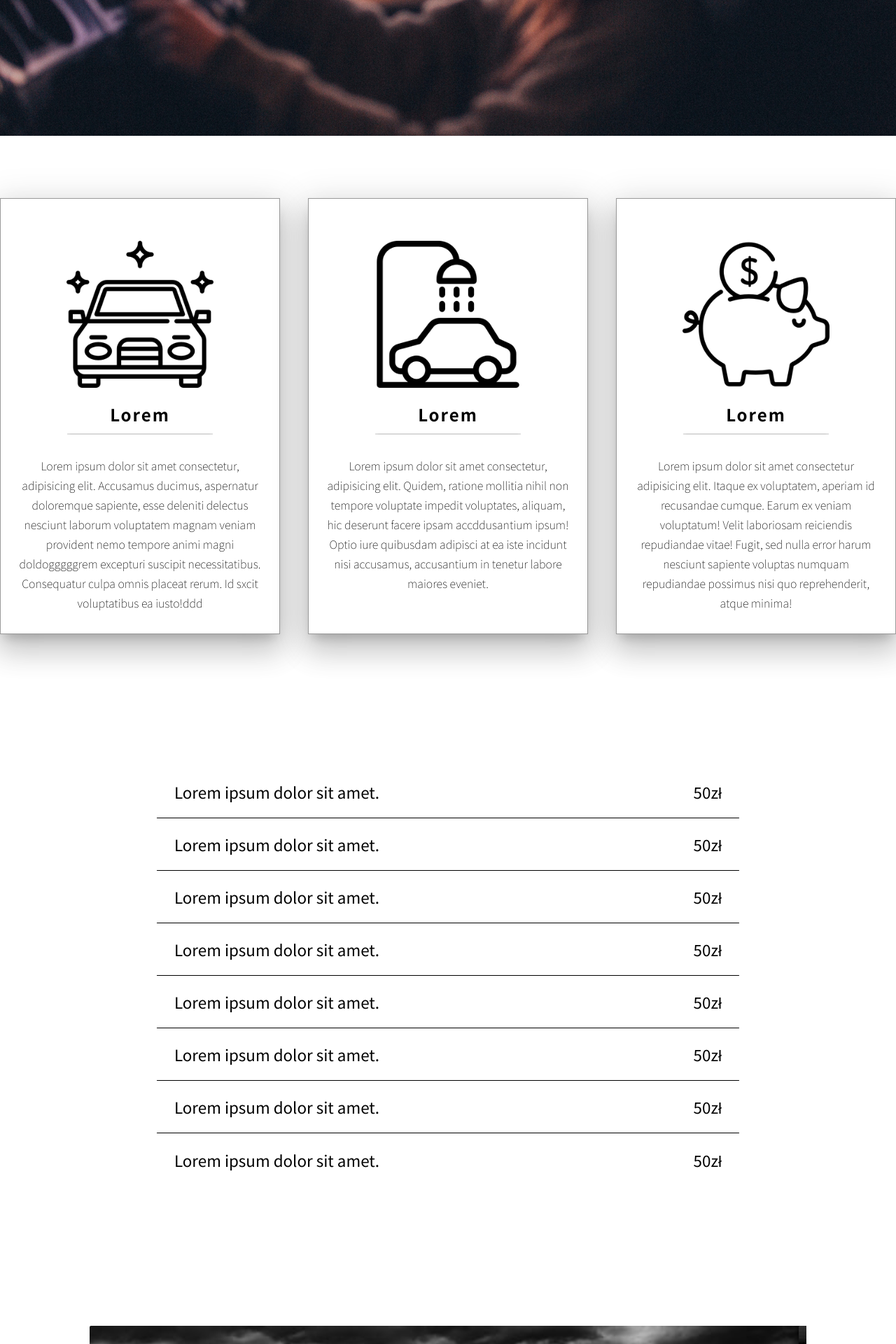
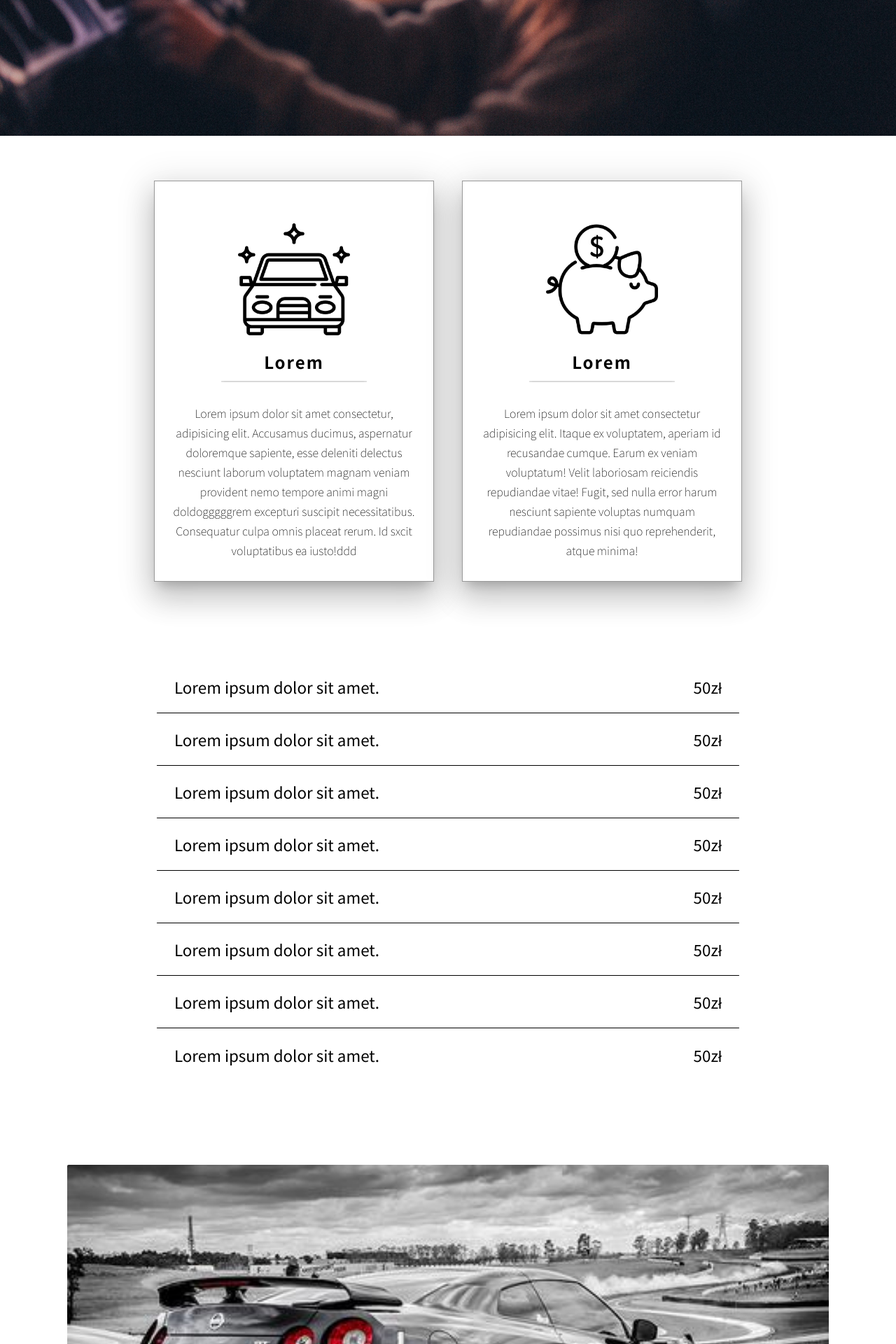
Before and after one commit to KappaPrajd/autospa, a PHP site: page / in a window 1280 px wide. Shown: the part 606-2526 px from the top of the page at 70% size. Run offline with PHP 8.4, Linux system fonts and the light colour scheme; some libraries are stand-ins or nearby versions.

Commit message:
code polishing, responsivness

```diff
--- a/css/about.css
+++ b/css/about.css
@@ -28,8 +28,8 @@
 }
 
 .item img {
-  width: 210px;
-  height: 210px;
+  width: 160px;
+  height: 160px;
 }
 
 hr {
@@ -44,3 +44,33 @@ p {
   font-weight: 200;
   line-height: 28px;
 }
+
+@media only screen and (max-width: 1400px) {
+  .about-container{
+    justify-content: center;
+  }
+
+  .item:nth-child(2){
+    display: none;
+  }
+}
+
+@media only screen and (max-width: 900px) {
+  .item {
+    padding: 50px 15px 25px;
+    width: 370px;
+  }
+
+  .item img {
+    width: 115px;
+    height: 115px;
+  }
+
+  .item:nth-child(3) {
+    display: none;
+  }
+
+  .item:not(:last-child) {
+    margin-right: 0;
+  }
+}
--- a/css/gallery.css
+++ b/css/gallery.css
@@ -10,12 +10,15 @@
   justify-content: center;
 }
 
-.glide__slide img {
+.glide__slide div {
   width: 1200px;
   height: 600px;
   border-radius: 2px;
   box-shadow: 0px 8px 17px 2px rgba(0, 0, 0, 0.14),
     0px 3px 14px 2px rgba(0, 0, 0, 0.12), 0px 5px 5px -3px rgba(0, 0, 0, 0.2);
+  background-size: cover;
+  background-repeat: no-repeat;
+  background-position: center;
 }
 
 .glide__bullets {
@@ -54,3 +57,28 @@
   border-radius: 50%;
   transition: background-color 0.4s ease-out;
 }
+
+@media only screen and (max-width: 1400px) {
+  .glide__slide div {
+    height: 500px;
+  }
+
+  .glide {
+    width: 85%;
+  }
+}
+
+@media only screen and (max-width: 900px) {
+  #panel4 {
+    height: 50vh;
+    min-height: 400px;
+  }
+
+  .glide {
+    width: 90%;
+  }
+
+  .glide__slide div {
+    height: 325px;
+  }
+}
--- a/css/main.css
+++ b/css/main.css
@@ -17,7 +17,8 @@ body {
 }
 
 .panel {
-  height: 100vh;
+  min-height: 700px;
+  height: 80vh;
   display: flex;
   align-items: center;
   justify-content: center;
@@ -26,6 +27,7 @@ body {
 
 #panel4 {
   flex-direction: column;
+  min-height: 550px;
 }
 
 #panel1 {
@@ -33,10 +35,7 @@ body {
   background-repeat: no-repeat;
   background-size: cover;
   background-position: top;
-}
-
-.hide {
-  overflow-y: hidden;
+  height: 100vh;
 }
 
 .clear-text {
--- a/index.html
+++ b/index.html
@@ -127,9 +127,15 @@
         <div class="glide">
           <div class="glide__track" data-glide-el="track">
             <ul class="glide__slides">
-              <li class="glide__slide"><img src="img/1.jpeg" alt="car" /></li>
-              <li class="glide__slide"><img src="img/2.jpg" alt="car" /></li>
-              <li class="glide__slide"><img src="img/3.jpeg" alt="car" /></li>
+              <li class="glide__slide">
+                <div style="background-image: url('img/1.jpeg')"></div>
+              </li>
+              <li class="glide__slide">
+                <div style="background-image: url('img/2.jpg')"></div>
+              </li>
+              <li class="glide__slide">
+                <div style="background-image: url('img/3.jpeg')"></div>
+              </li>
             </ul>
           </div>
           <div class="glide__bullets" data-glide-el="controls[nav]">
--- a/js/navbar.js
+++ b/js/navbar.js
@@ -1,6 +1,11 @@
 const header = document.querySelector("header");
 const hamburger = document.querySelector(".hamburger");
 const navItems = [...document.getElementsByClassName("nav-li")];
+
+const clearClasses = () => {
+  hamburger.classList.remove("active");
+  header.classList.remove("active");
+};
 
 //sticky navbar
 window.addEventListener("scroll", () => {
@@ -14,8 +19,7 @@ window.addEventListener("resize", () => {
   if (window.innerWidth <= 1400) {
     header.classList.remove("sticky");
   } else {
-    header.classList.remove("active");
-    hamburger.classList.remove("active");
+    clearClasses();
   }
 });
 
@@ -25,9 +29,4 @@ hamburger.addEventListener("click", () => {
   header.classList.toggle("active");
 });
 
-navItems.forEach((el) =>
-  el.addEventListener("click", () => {
-    hamburger.classList.remove("active");
-    header.classList.remove("active");
-  })
-);
+navItems.forEach((el) => el.addEventListener("click", clearClasses));
```
